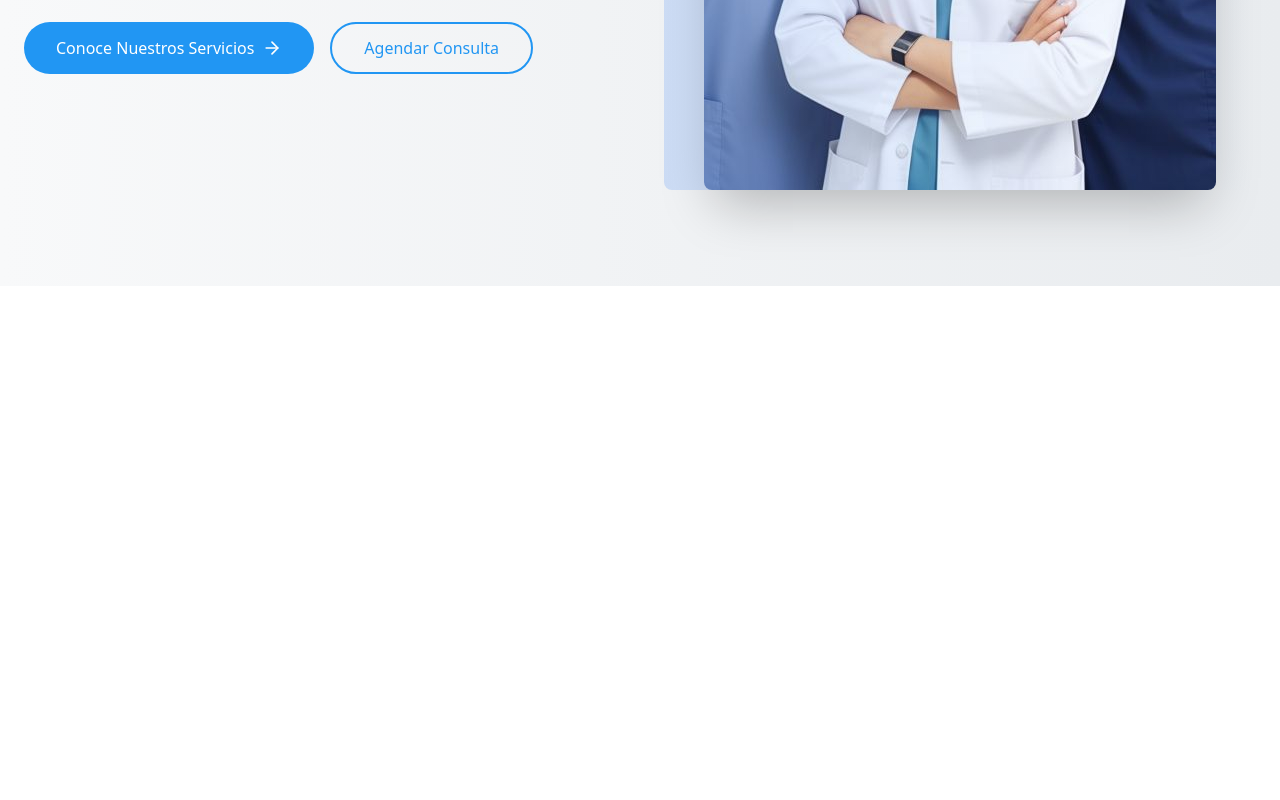
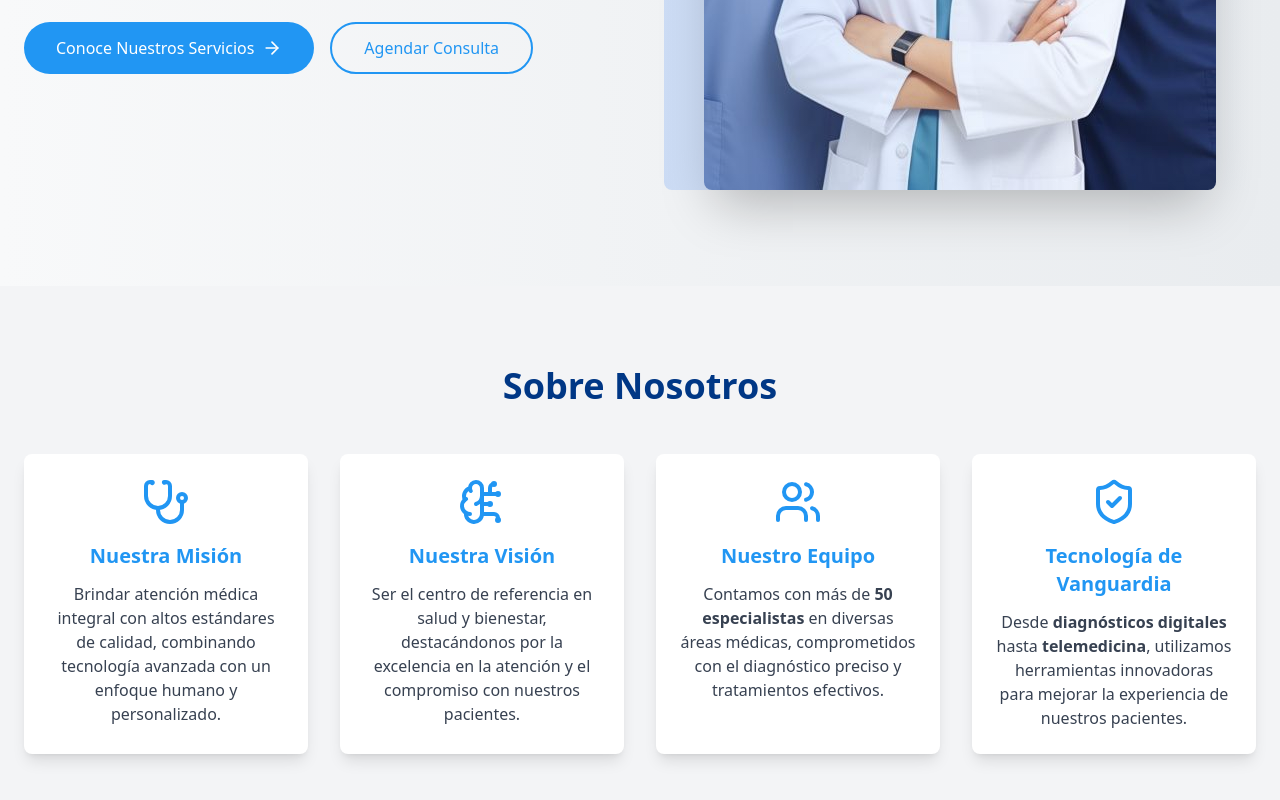
Before and after one commit to bytexsoftware/VitalCare-Medical-Center-Page, a React (Vite) app: page / in a window 1280 px wide. Shown: the part 738-1538 px from the top of the page. Before the commit the page ends 1024 px from the top, so only its background shows below. Built offline with nearby package versions, Linux system fonts and the light colour scheme.

Commit message:
About us avance

```diff
--- a/src/App.tsx
+++ b/src/App.tsx
@@ -1,12 +1,15 @@
 import React from 'react';
 import Navbar from './components/Navbar/Navbar';
 import Header from './components/Header/Header';
+import AboutUs from './components/AboutUs/AboutUs';
+
 
 function App() {
   return (
     <div className="min-h-screen">
       <Navbar />
       <Header />
+      <AboutUs />
     </div>
   );
 }
--- /dev/null
+++ b/src/components/AboutUs/AboutUs.tsx
@@ -0,0 +1,53 @@
+import React from 'react';
+import { Users, Stethoscope, ShieldCheck, BrainCircuit } from 'lucide-react';
+
+const AboutUs: React.FC = () => {
+  return (
+    <section className="bg-gray-100 py-20 px-6 shadow-lg">
+      <div className="container mx-auto text-center">
+        <h2 className="text-4xl font-bold text-[#003785] mb-12">Sobre Nosotros</h2>
+        <div className="grid md:grid-cols-2 lg:grid-cols-4 gap-8">
+
+          {/* Misión */}
+          <div className="bg-white shadow-lg p-6 rounded-lg text-center hover:shadow-2xl transition-all">
+            <Stethoscope className="text-[#2196f3] w-12 h-12 mx-auto mb-4" />
+            <h3 className="text-xl font-semibold text-[#2196f3] mb-3">Nuestra Misión</h3>
+            <p className="text-gray-700">
+              Brindar atención médica integral con altos estándares de calidad, combinando tecnología avanzada con un enfoque humano y personalizado.
+            </p>
+          </div>
+
+          {/* Visión */}
+          <div className="bg-white shadow-lg p-6 rounded-lg text-center hover:shadow-2xl transition-all">
+            <BrainCircuit className="text-[#2196f3] w-12 h-12 mx-auto mb-4" />
+            <h3 className="text-xl font-semibold text-[#2196f3] mb-3">Nuestra Visión</h3>
+            <p className="text-gray-700">
+              Ser el centro de referencia en salud y bienestar, destacándonos por la excelencia en la atención y el compromiso con nuestros pacientes.
+            </p>
+          </div>
+
+          {/* Equipo */}
+          <div className="bg-white shadow-lg p-6 rounded-lg text-center hover:shadow-2xl transition-all">
+            <Users className="text-[#2196f3] w-12 h-12 mx-auto mb-4" />
+            <h3 className="text-xl font-semibold text-[#2196f3] mb-3">Nuestro Equipo</h3>
+            <p className="text-gray-700">
+              Contamos con más de <strong>50 especialistas</strong> en diversas áreas médicas, comprometidos con el diagnóstico preciso y tratamientos efectivos.
+            </p>
+          </div>
+
+          {/* Tecnología */}
+          <div className="bg-white shadow-lg p-6 rounded-lg text-center hover:shadow-2xl transition-all">
+            <ShieldCheck className="text-[#2196f3] w-12 h-12 mx-auto mb-4" />
+            <h3 className="text-xl font-semibold text-[#2196f3] mb-3">Tecnología de Vanguardia</h3>
+            <p className="text-gray-700">
+              Desde <strong>diagnósticos digitales</strong> hasta <strong>telemedicina</strong>, utilizamos herramientas innovadoras para mejorar la experiencia de nuestros pacientes.
+            </p>
+          </div>
+
+        </div>
+      </div>
+    </section>
+  );
+};
+
+export default AboutUs;
```
